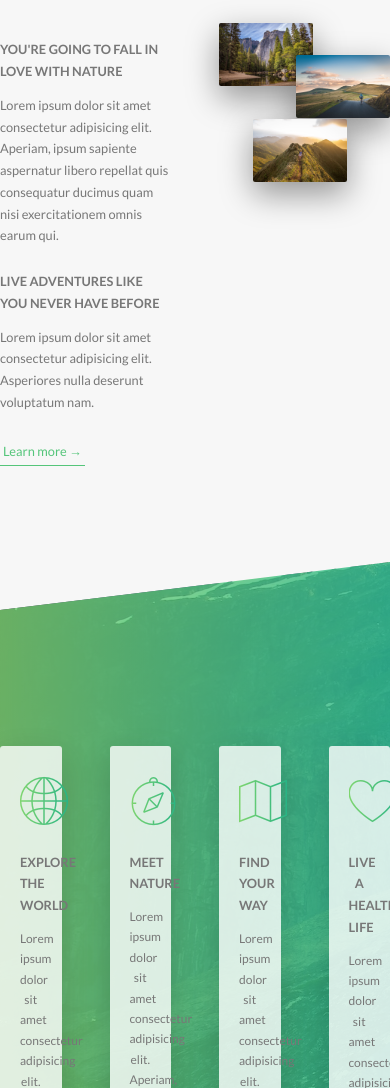
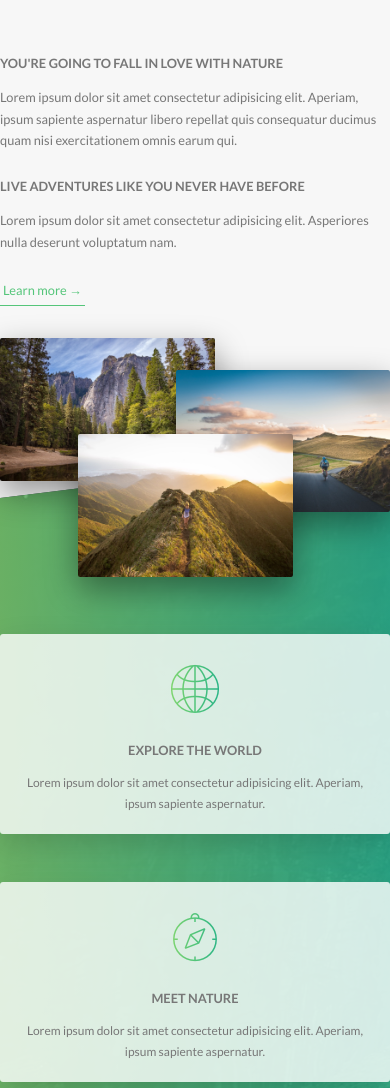
Before and after one commit to shandeep360/Natours, a website: page index.html in a window 390 px wide. Shown: the part 912-2000 px from the top of the page. Drawn offline with Linux system fonts and the light colour scheme.

Commit message:
add media queries

```diff
--- a/sass/abstracts/_variables.scss
+++ b/sass/abstracts/_variables.scss
@@ -24,6 +24,7 @@ $color-black: #000;
 // GRID
 $grid-width: 114rem;
 $gutter-vertical: 8rem;
+$gutter-vertical-small: 6rem;
 $gutter-horizontal: 6rem;
 
 
--- a/sass/base/_typography.scss
+++ b/sass/base/_typography.scss
@@ -50,12 +50,12 @@ body {
     transition: all .2s;
 
     @include respond(tab-port){
-        font-size: 2.5rem;
+        font-size: 3rem;
 
     }
 
     @include respond(phone){
-        font-size: 2rem;
+        font-size: 2.5rem;
 
     }
 
--- a/sass/layout/_grid.scss
+++ b/sass/layout/_grid.scss
@@ -4,14 +4,32 @@
 
     &:not(:last-child) {
         margin-bottom: $gutter-vertical;
+
+        @include respond(tab-port) {
+            margin-bottom: $gutter-vertical-small;
+        }
+    }
+
+    @include respond(tab-port) {
+        max-width: 50rem;
     }
 
     @include clearfix;
 
     [class^="col-"] {
         float: left;
+
         &:not(:last-child) {
             margin-right: $gutter-horizontal;
+
+            @include respond(tab-port) {
+                margin-right: 0;
+                margin-bottom: $gutter-vertical-small;
+            }
+        }
+
+        @include respond(tab-port) {
+            width: 100% !important;
         }
     }
 
```
Also changed, not shown: css/style.css.
